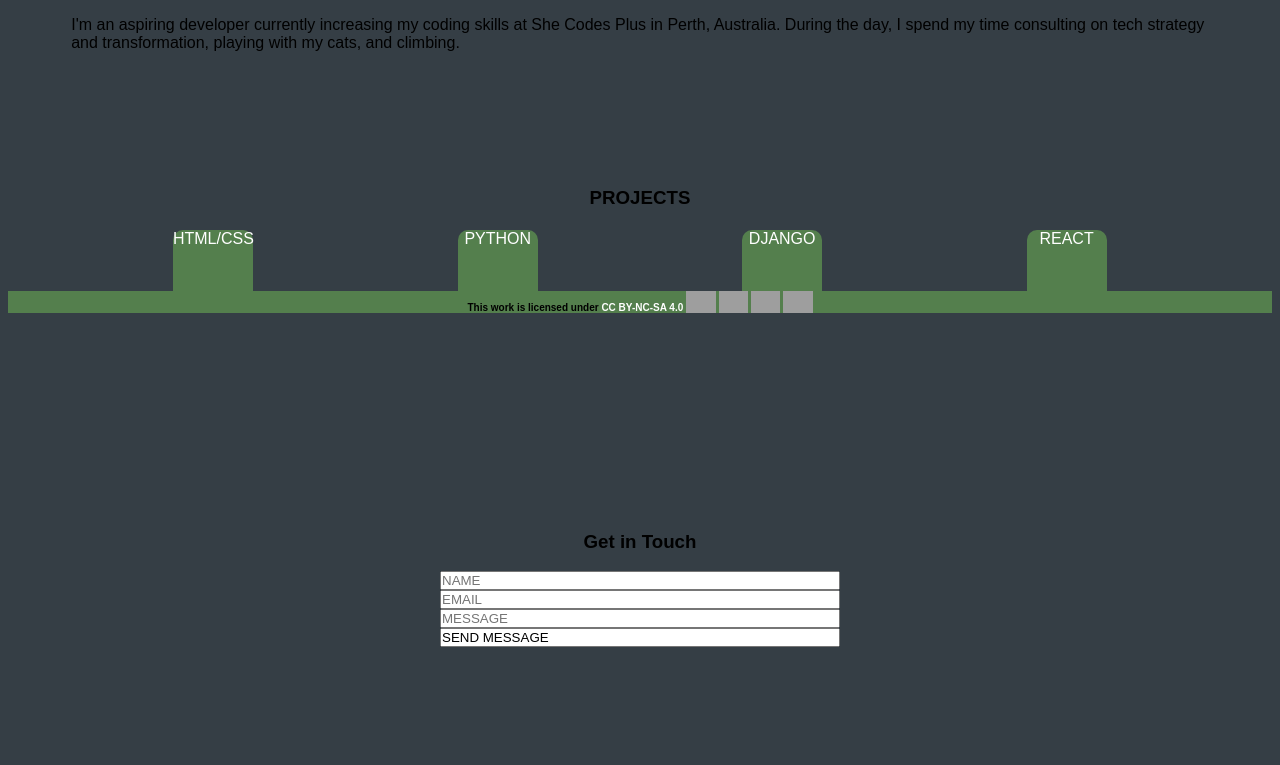
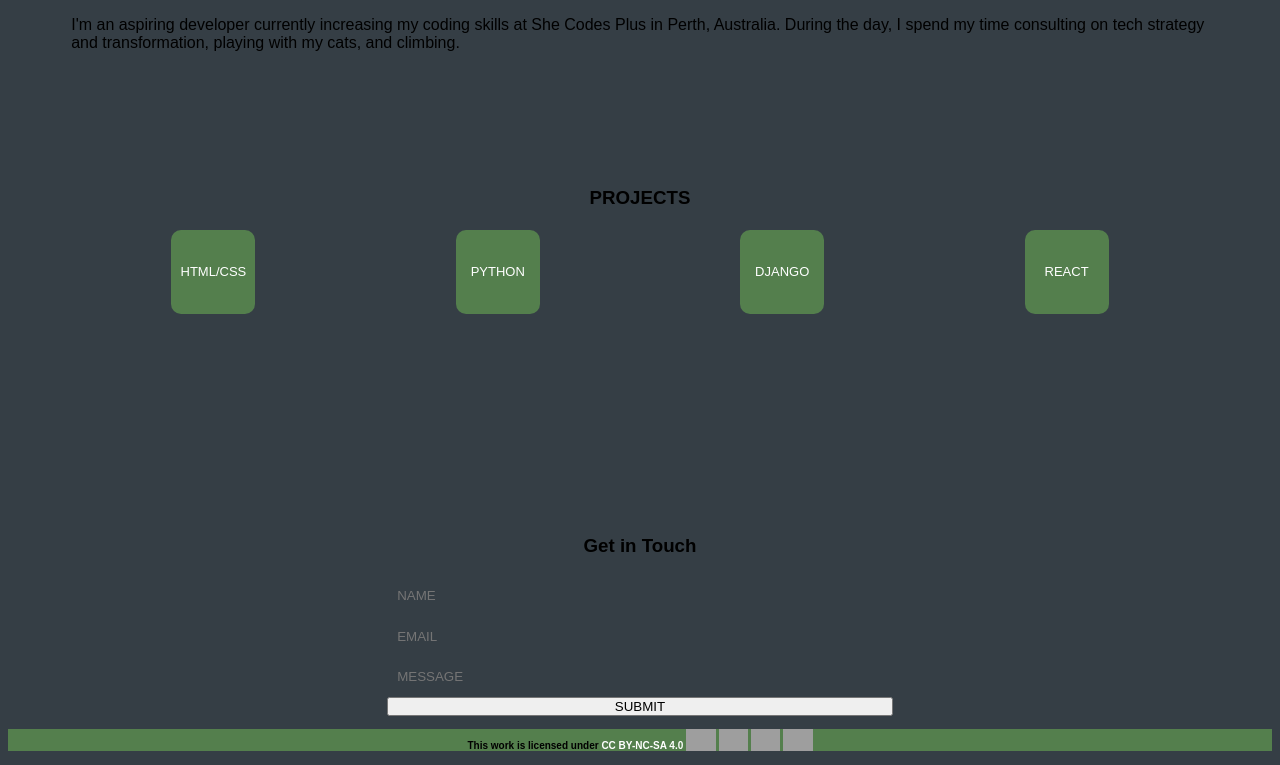
Before and after one commit to alocasia28/Portfolio, a plain HTML site: page index.html in a window 1280 px wide. Shown: the part 487-1252 px from the top of the page. Before the commit the page ends 1183 px from the top, so only its background shows below. Drawn offline with Linux system fonts and the light colour scheme; grey boxes are pictures that could not be loaded.

Commit message:
First Update
contact form - field, button changes and added class
scroll smoothing

```diff
--- a/index.html
+++ b/index.html
@@ -77,7 +77,7 @@
         </section> -->
         <div class = "form-container">
             <form>
-                <h3 id="Contact Form">Get in Touch</h3>
+                    <h3 id="Contact Form">Get in Touch</h3>
                     <label for ="fullname"></label>
                     <input type="text" id="fullname" name="fullname" placeholder="NAME">
 
@@ -87,11 +87,12 @@
                     <label for ="message"></label>
                     <input type="text" id="message" name="message" placeholder ="MESSAGE">
 
-                    <input type="Send your message" value ="SEND MESSAGE">
+                    <button type="submit"> SUBMIT</button>
 
 
 
             </form>
+        </div>
     </main>
 
      <footer>
--- a/styles2.css
+++ b/styles2.css
@@ -6,6 +6,7 @@
 html{
     font-family: Arial, Helvetica, sans-serif;
     background-color: #353e45;
+    scroll-behavior: smooth;
 
 }
 *, *:before, *:after {
@@ -91,18 +92,46 @@ img.profile-picture {
 form {
     display:flex;
     flex-direction: column;
-    width: 400px;
+    width: 80%;
     align-self: center;
+    height: 200px;
 
 
 
 
 }
+input {
+    display: flex;
+    flex-direction: row;
+    height: 28px;
+    padding: 10px;
+    border: none;
+
+}
+
 div.Projects {
     margin-top: 100px;
 }
 
+div.form-container {
+    margin-top: 200px;
 
+    height: 200px;
+    width: 50%;
+
+}
+
+label {
+    display: flex;
+    flex-direction: row;
+    justify-content: space-around;
+
+}
+
+input {
+    background-color: #353e45;
+    color: #FFF;
+}
 /* Portfolio Section */
 
 
@@ -127,20 +156,22 @@ div.Projects {
 
 .portfolio-tiles {
     margin: 2px;
+    padding: 2px;
+
+    display: flex;
+    flex-direction: row;
+    justify-content: center;
     width: 80px;
     height: 80px;
     display: flex;
-    text-align: center;
-    vertical-align: middle;
+    font-size: small;
     background-color: #547f4d;
     color: #FFF;
     border-radius: 10px;
 
 
 }
-.form-container {
-    margin-top: 200px;
-}
+
 
 
 /*Layout*/
@@ -153,8 +184,7 @@ footer {
     text-align: center;
     font-size: 10px;
     display:block;
-    position: sticky;
-    bottom:0
+
 }
 
 footer a{
```
